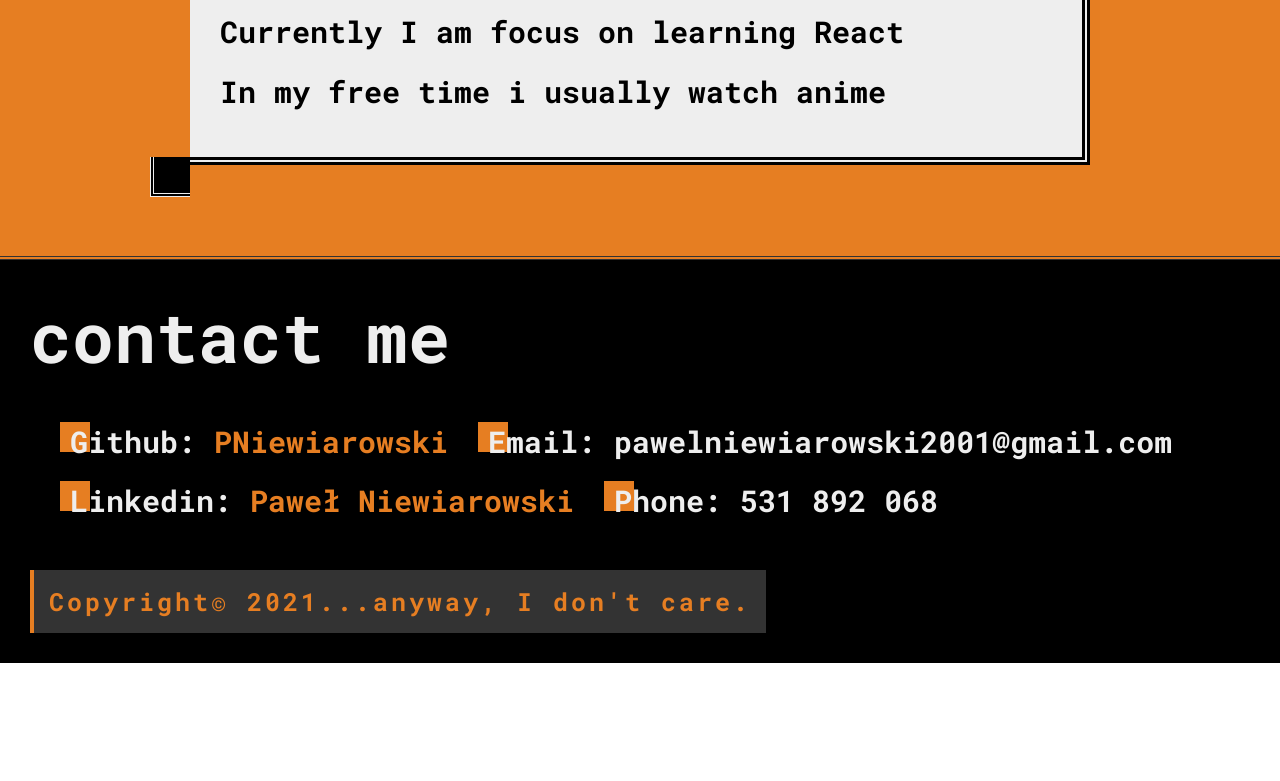
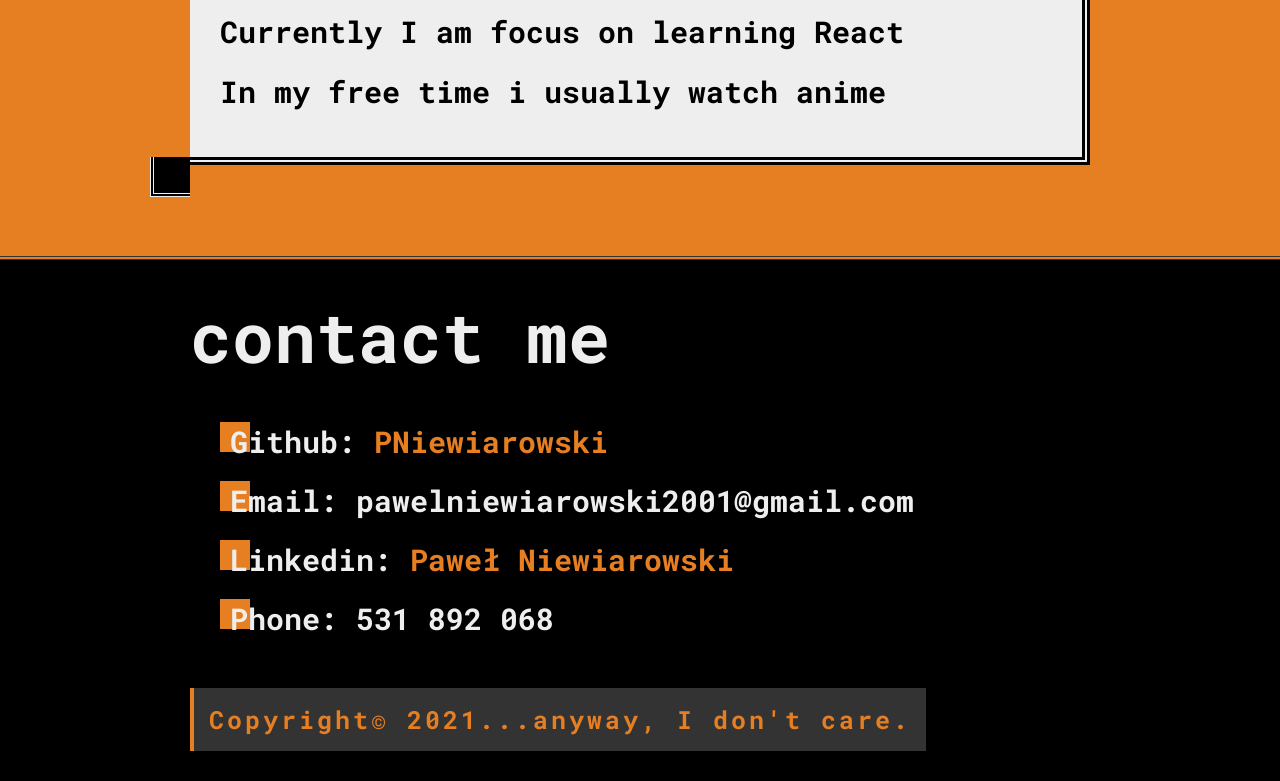
Before and after one commit to pniewiarowski/portfolio-website, a website built with webpack: page src/index.html in a window 1280 px wide. Shown: the part 2900-3681 px from the top of the page. Before the commit the page ends 3563 px from the top, so only its background shows below. Built offline with nearby package versions, Linux system fonts and the light colour scheme; files whose address does not match are found by name.

Commit message:
Add pane selector for footer

```diff
--- a/src/index.html
+++ b/src/index.html
@@ -151,6 +151,7 @@
         </section>
     </main>
     <footer class="footer" id="contact">
+        <div class="footer__pane pane">
             <h3 class="footer__heading">contact me</h3>
             <ul class="footer__list">
                 <li class="footer__item">Github:
@@ -166,6 +167,7 @@
                 <li class="footer__item">Phone: 531 892 068</li>
             </ul>
             <p class="footer__copyright">Copyright&copy 2021...anyway, I don't care.</p>
+        </div>
     </footer>
 </body>
 
--- a/src/styles/elements/_footer.scss
+++ b/src/styles/elements/_footer.scss
@@ -1,7 +1,7 @@
 .footer {
   background-color: var(--color-darkest);
   min-height: 20rem;
-  padding: 3rem;
+  padding: 3rem 0;
 
   &__heading {
     font-size: 7rem;
```
Lines whose indentation alone changed are shown as unchanged.
